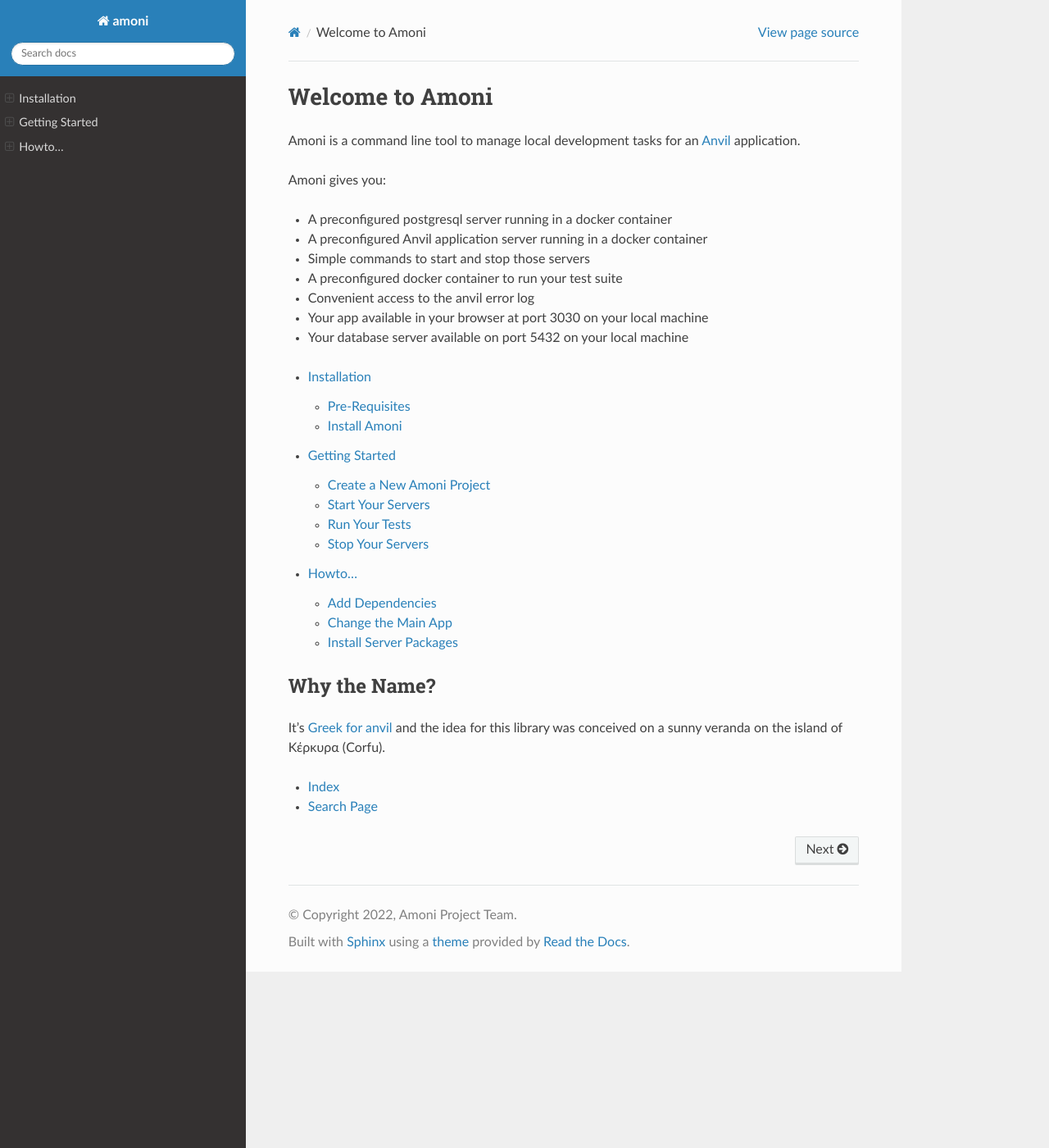
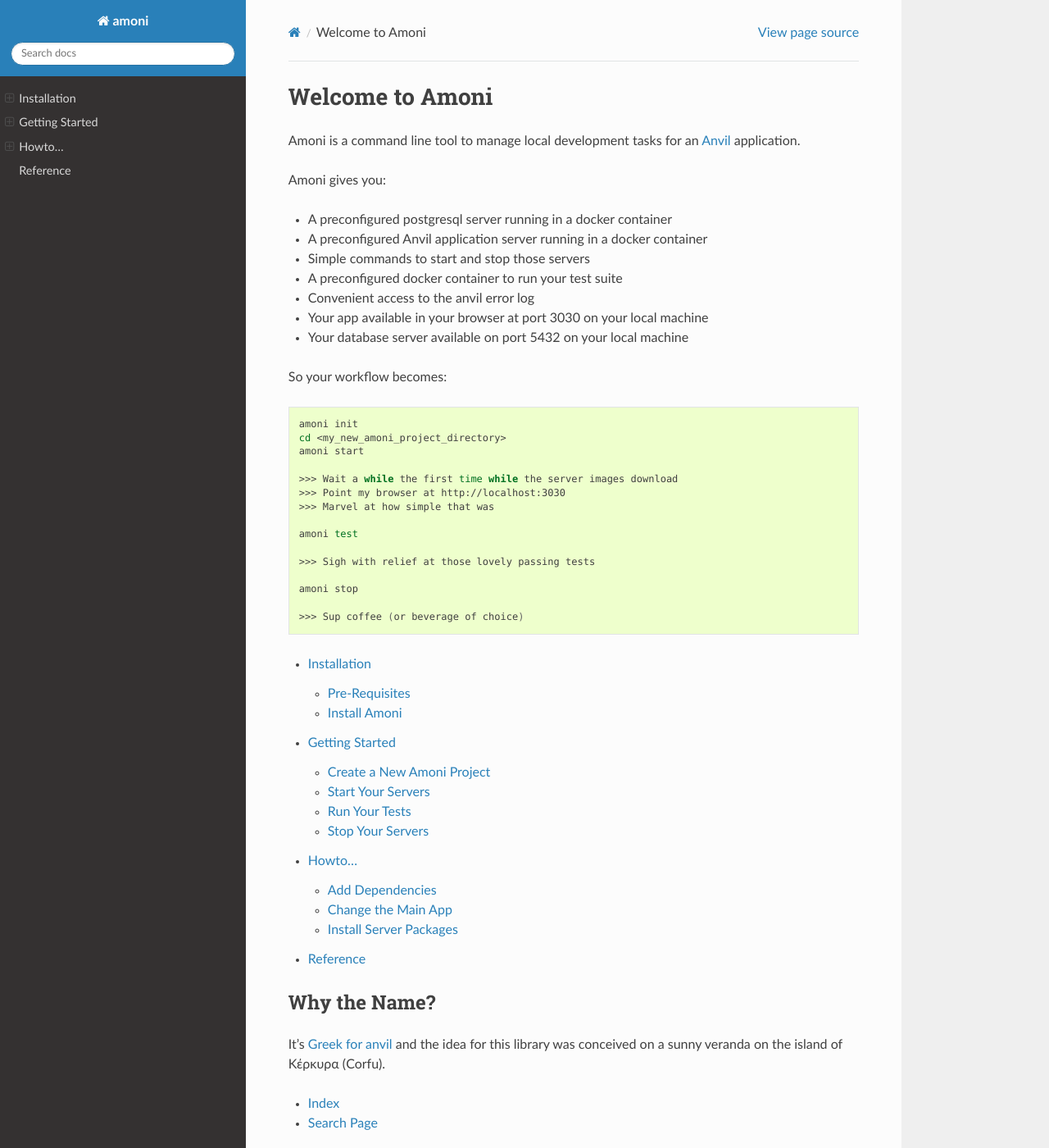
Before and after one commit to anvilistas/amoni, a Sphinx documentation site: the page built from docs/index.rst, in a window 1280 px wide and 1400 px high. Shown: the whole window at 82% size. Built offline with Sphinx 7.4.7 and the Read the Docs theme 2.0.0, drawn with Linux system fonts in a browser that asks for light colours.

Commit message:
Add reference docs

```diff
--- a/docs/conf.py
+++ b/docs/conf.py
@@ -28,7 +28,12 @@
 # Add any Sphinx extension module names here, as strings. They can be
 # extensions coming with Sphinx (named 'sphinx.ext.*') or your custom
 # ones.
-extensions = ["sphinx.ext.autodoc"]
+extensions = ["sphinx.ext.autodoc", "sphinx.ext.napoleon"]
+autodoc_mock_imports = [
+    "cookiecutter",
+    "python_on_whales",
+    "typer",
+]
 
 # Add any paths that contain templates here, relative to this directory.
 # templates_path = ['_templates']
--- a/docs/index.rst
+++ b/docs/index.rst
@@ -13,6 +13,26 @@
 * Your app available in your browser at port 3030 on your local machine
 * Your database server available on port 5432 on your local machine
 
+So your workflow becomes:
+
+.. code-block:: shell
+
+   amoni init
+   cd <my_new_amoni_project_directory>
+   amoni start
+
+   >>> Wait a while the first time while the server images download
+   >>> Point my browser at http://localhost:3030
+   >>> Marvel at how simple that was
+
+   amoni test
+
+   >>> Sigh with relief at those lovely passing tests
+
+   amoni stop
+
+   >>> Sup coffee (or beverage of choice)
+
 
 .. toctree::
    :maxdepth: 2
@@ -20,6 +40,7 @@
    installation.rst
    getting_started.rst
    howto/index.rst
+   reference.rst
 
 Why the Name?
 -------------
--- /dev/null
+++ b/docs/reference.rst
@@ -0,0 +1,5 @@
+Reference
+=========
+
+.. automodule:: amoni.cli.commands
+   :members:
```
Also changed, not shown: 1 other file.
